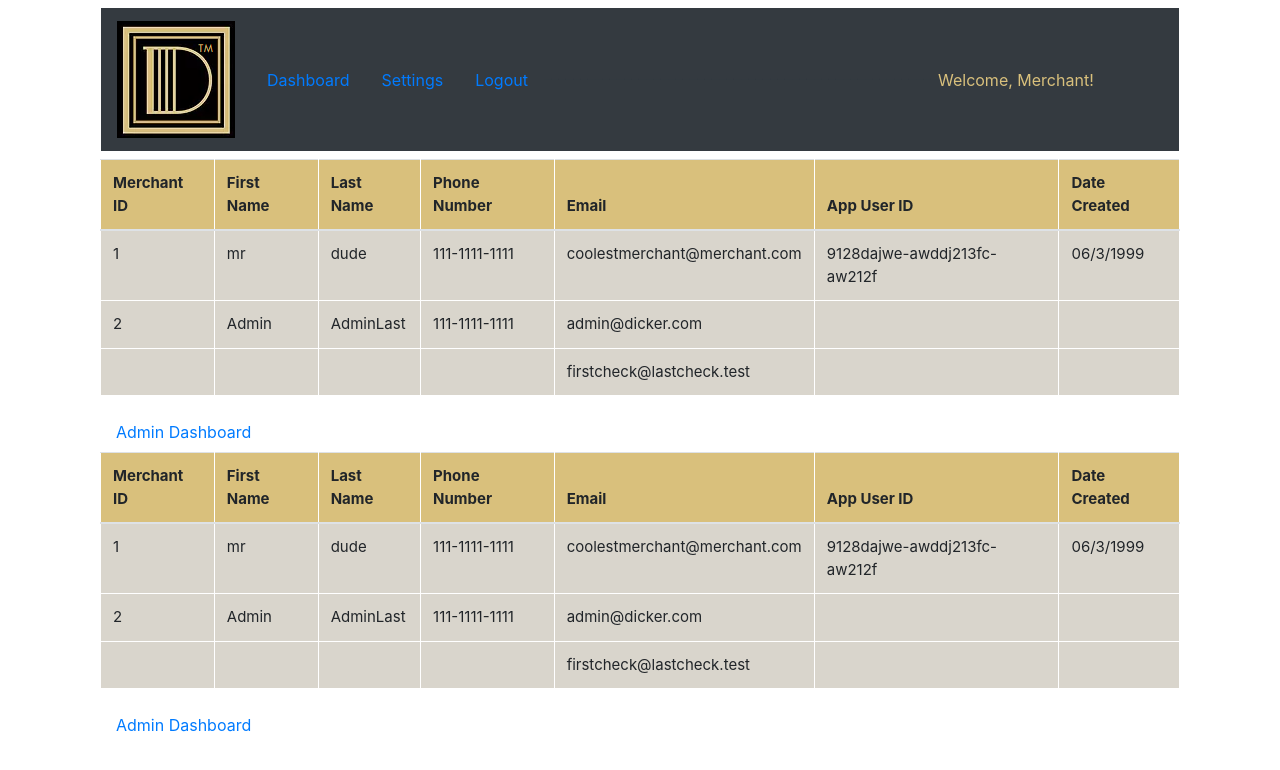
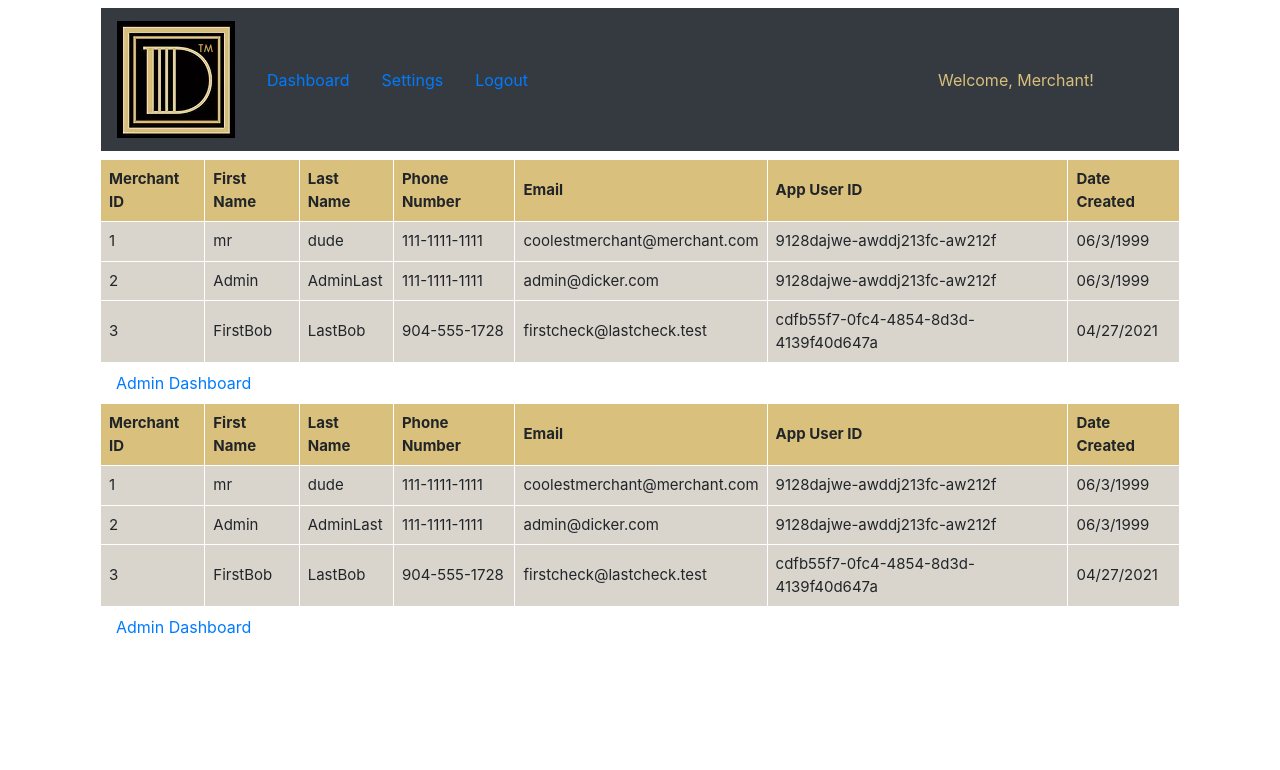
Before and after one commit to whitedadam/dickerdashboardapp, a React (Create React App) app: page /AdminSettings in a window 1280 px wide. Shown: the top 770 px of the page. Built offline with nearby package versions, Linux system fonts and the light colour scheme.

Commit message:
Fixed Formatting on Login Page
- Added FormGroup tags to login pages.

```diff
--- a/src/AdminSettings/AdminSettings.js
+++ b/src/AdminSettings/AdminSettings.js
@@ -1,13 +1,15 @@
 import React, {useState} from "react";
 import "./AdminSettings.css"
-import {Container, NavItem, NavLink, Table} from 'reactstrap';
+import {Container, NavItem, NavLink} from 'reactstrap';
 import adminData from "../mock-data.json"
 
 function AdminSettings() {
+
     const [merch, setMerch] = useState(adminData);
-        return(
+
+    return(
             <Container>
-                <Table>
+                <table>
                     <thead>
                         <tr>
                             <th>Merchant ID</th>
@@ -32,7 +34,7 @@ function AdminSettings() {
                             </tr>
                         ))}
                     </tbody>
-                </Table>
+                </table>
                 <NavItem className="adminDashNav">
                     <NavLink href="/AdminDashboard">Admin Dashboard</NavLink>
                 </NavItem>
--- a/src/AdminSettings/index.js
+++ b/src/AdminSettings/index.js
@@ -1,3 +1,3 @@
-import AdminSettings from './AdminSettings';
+import AdminSettings from "./AdminSettings";
 
 export default AdminSettings;
--- a/src/CreateAccount/CreateAccount.js
+++ b/src/CreateAccount/CreateAccount.js
@@ -1,5 +1,5 @@
 import React from "react";
-import {Button, Form, Input, Label} from "reactstrap";
+import {Button, Form, FormGroup, Input, Label} from "reactstrap";
 import {Col, Container, Row} from 'reactstrap';
 
 class CreateAccount extends React.Component {
@@ -7,6 +7,7 @@ class CreateAccount extends React.Component {
         return(
             <Container className={'accountContainer'}>
                 <Form id="accountForm">
+                    <FormGroup>
                         <Row>
                             <Col><h2>Enter your information to create a merchant account!</h2></Col>
                         </Row>
@@ -39,6 +40,7 @@ class CreateAccount extends React.Component {
                                 <Button>Submit</Button>
                             </Col>
                         </Row>
+                    </FormGroup>
                 </Form>
             </Container>
         );
--- a/src/Login/Login.js
+++ b/src/Login/Login.js
@@ -88,6 +88,7 @@ class Login extends React.Component{
             event.preventDefault();
             console.log('you\'re in, merchant :)');
             this.setState({auth: true});
+            authData.isAdmin = false;
         }
         if (merchant.email === email && merchant.password !== password) {
             event.preventDefault();
@@ -126,10 +127,10 @@ class Login extends React.Component{
                 <Container className={'loginContainer'}>
 
                     <Form id="form" onSubmit={this.login}>
-                        <Row>
-                            <Col><h1 style={{alignContent: "center"}}>Login</h1></Col>
-                        </Row>
                         <FormGroup style={{backgroundColor: "", alignContent: "center"}}>
+                            <Row>
+                                <Col><h1 style={{alignContent: "center"}}>Login</h1></Col>
+                            </Row><br/>
                             <Row>
                                 <Col><Input type='email' name='email' id='email' value={this.state.email} onChange={this.handleChange} placeholder='Enter email...' /></Col>
                             </Row>
@@ -139,10 +140,12 @@ class Login extends React.Component{
                             <Row style={{alignContent: "center"}}>
                                 <Col><Button>Login</Button></Col>
                             </Row>
+                            <p className="App-intro">{this.state.data}</p>
+                            <Row>
+                                <NavLink href="./resetPassword">Forgot Password?</NavLink>
+                                <NavLink href="./CreateAccount">Create Account</NavLink>
+                            </Row>
                         </FormGroup>
-                        <p className="App-intro">{this.state.data}</p>
-                        <NavLink href="./resetPassword">Forgot Password?</NavLink>
-                        <NavLink href="./CreateAccount">Create Account</NavLink>
                     </Form>
 
                 </Container>
--- a/src/Reset/Reset.js
+++ b/src/Reset/Reset.js
@@ -7,12 +7,12 @@ class Reset extends React.Component{
         return(
             <Container className={'resetPassContainer'}>
                 <Form id="resetForm">
+                    <FormGroup>
                     <Row>
                         <Col>
                             <h2>Enter your account email address to the receive reset email!</h2>
                         </Col>
                     </Row>
-                    <FormGroup>
                         <Label for={'resetEmail'}>Email:</Label>
                         <Input type='email' name='resetEmail' placeholder='Enter email...' />
                         <Button>Submit</Button>
--- a/src/mock-data.json
+++ b/src/mock-data.json
@@ -17,16 +17,22 @@
     "lastName": "AdminLast",
     "phoneNumber": "111-1111-1111",
     "email": "admin@dicker.com",
+    "appUserId": "9128dajwe-awddj213fc-aw212f",
     "password": "admin",
+    "dateCreated": "06/3/1999",
     "loginAttempts": 0,
     "lockoutEnabled": false,
     "isAdmin": true
   },
   {
-    "id": "3",
+    "merchantId": "3",
+    "firstName": "FirstBob",
+    "lastName": "LastBob",
+    "phoneNumber": "904-555-1728",
     "email": "firstcheck@lastcheck.test",
+    "appUserId": "cdfb55f7-0fc4-4854-8d3d-4139f40d647a",
     "password": "12345",
-    "name": "Bob",
+    "dateCreated": "04/27/2021",
     "loginAttempts": 0,
     "lockoutEnabled": false,
     "isAdmin": false
```
Also changed, not shown: src/AdminDashboard/mock-data.json (deleted, +0 -11 lines). Lines whose indentation alone changed are shown as unchanged.
